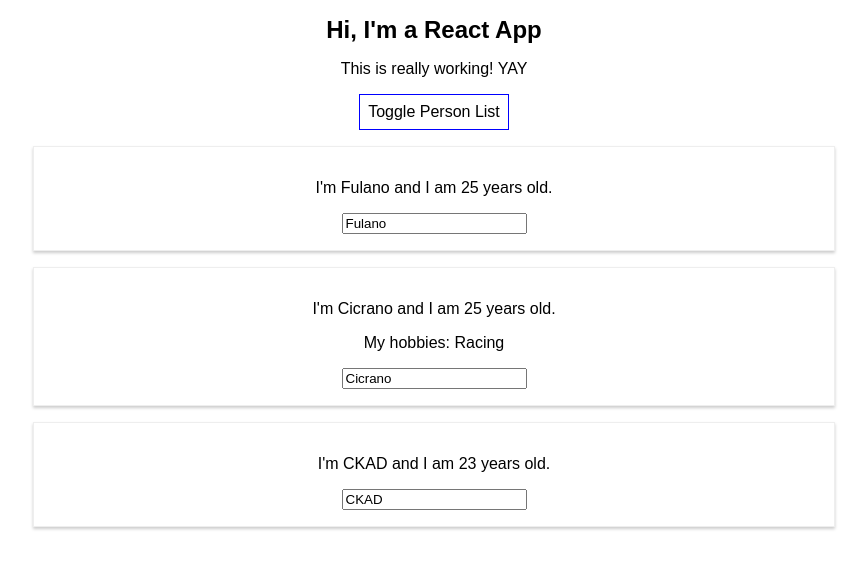
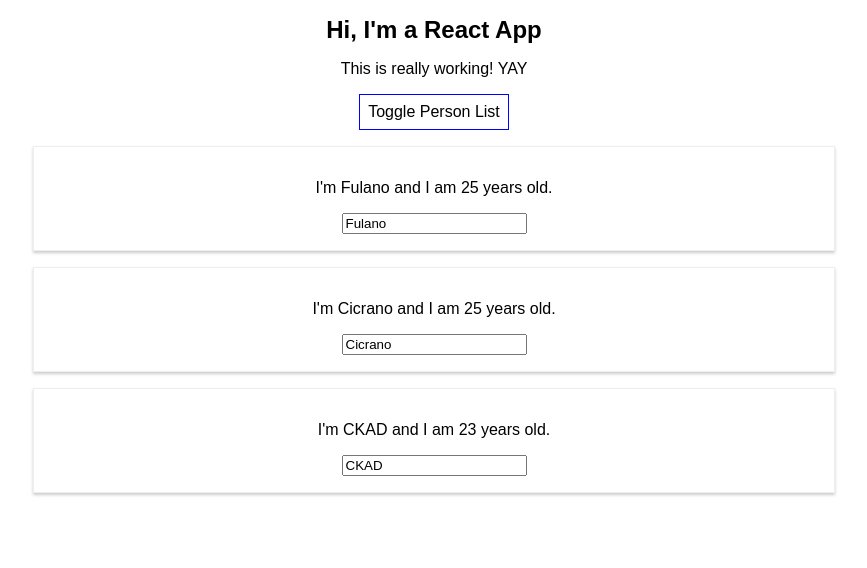
Before and after one commit to natanielmendes/angular-complete-guide, a React (Create React App) app: page / in a window 1280 px wide. Both pictures are taken after a click on the button "Toggle Person List". Shown: the top 568 px of the page, without its empty margins (206-1073 px from the left). Built offline with nearby package versions, Linux system fonts and the light colour scheme.

Commit message:
Outputting Lists

```diff
--- a/src/App.js
+++ b/src/App.js
@@ -54,18 +54,9 @@
     if (this.state.showPersons) {
       persons = (
         <div>
-          <Person
-            name={this.state.persons[0].name}
-            age={this.state.persons[0].age}/>
-          <Person
-            name={this.state.persons[1].name}
-            age={this.state.persons[1].age}
-            click={this.switchNameHandler.bind(this, 'Natan!')} /* Preferably use this approach in order
-            to bind arguments to the function */
-            changed={this.nameChangeHandler}>My hobbies: Racing</Person>
-          <Person
-            name={this.state.persons[2].name}
-            age={this.state.persons[2].age}/>
+          {this.state.persons.map(person => {
+            return <Person name={person.name} age={person.age} />
+          })}
         </div>
       )
     }
```
